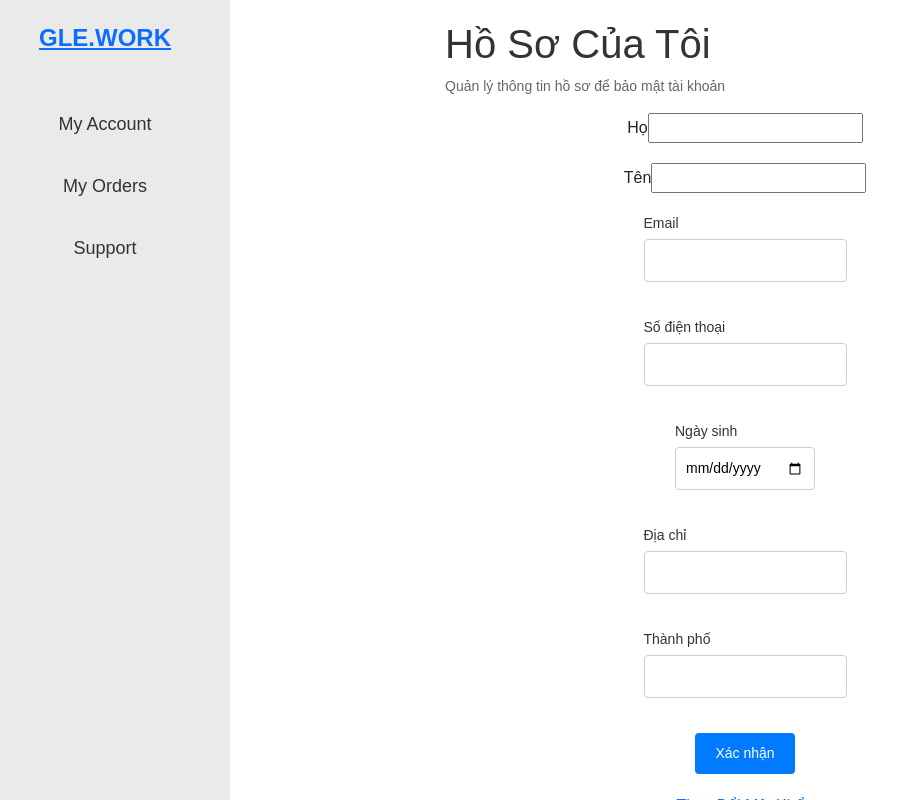
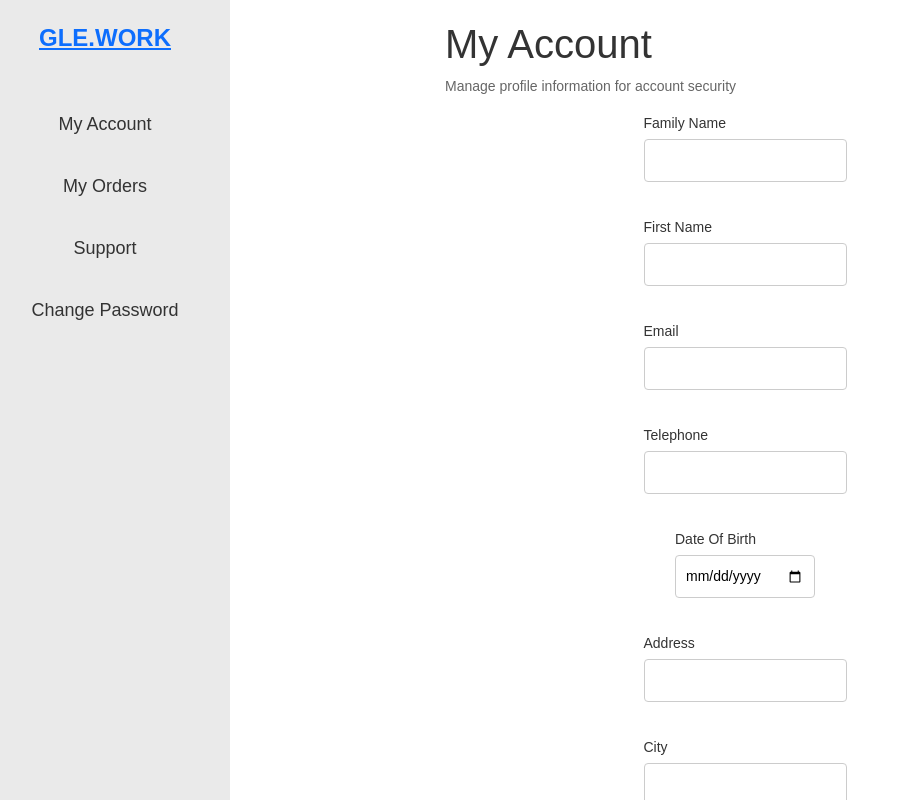
Before and after one commit to Will-Gle/glework, a React (Vite) app: page /user/my-account in a window 1280 px wide. Shown: the whole page, without its empty margins (20-917 px from the left). Built offline with nearby package versions, Linux system fonts and the light colour scheme.

Commit message:
Modify UserPage

```diff
--- a/src/components/UserPage/MyAccount.tsx
+++ b/src/components/UserPage/MyAccount.tsx
@@ -1,6 +1,5 @@
 import React, { useState, useEffect } from "react";
 import "./MyAccount.css"; // Add your styles
-import { Link } from "react-router-dom";
 
 interface User {
   firstName: string;
@@ -87,11 +86,11 @@ const MyAccount: React.FC = () => {
 
   return (
     <div className="my-account">
-      <h1>Hồ Sơ Của Tôi</h1>
-      <p>Quản lý thông tin hồ sơ để bảo mật tài khoản</p>
+      <h1>My Account</h1>
+      <p>Manage profile information for account security</p>
       <div className="form-container">
-        <div className="form-group">
-          <label>Họ</label>
+        <div className="account-form-group">
+          <label>Family Name</label>
           <input
             type="text"
             name="lastName"
@@ -99,8 +98,8 @@ const MyAccount: React.FC = () => {
             onChange={handleChange}
           />
         </div>
-        <div className="form-group">
-          <label>Tên</label>
+        <div className="account-form-group">
+          <label> First Name</label>
           <input
             type="text"
             name="firstName"
@@ -118,7 +117,7 @@ const MyAccount: React.FC = () => {
           />
         </div>
         <div className="account-form-group">
-          <label>Số điện thoại</label>
+          <label>Telephone</label>
           <input
             type="text"
             name="phoneNumber"
@@ -127,7 +126,7 @@ const MyAccount: React.FC = () => {
           />
         </div>
         <div className="account-form-group">
-          <label>Ngày sinh</label>
+          <label>Date Of Birth</label>
           <input
             type="date"
             name="dateOfBirth"
@@ -136,7 +135,7 @@ const MyAccount: React.FC = () => {
           />
         </div>
         <div className="account-form-group">
-          <label>Địa chỉ</label>
+          <label>Address</label>
           <input
             type="text"
             name="address"
@@ -145,7 +144,7 @@ const MyAccount: React.FC = () => {
           />
         </div>
         <div className="account-form-group">
-          <label>Thành phố</label>
+          <label>City</label>
           <input
             type="text"
             name="city"
@@ -156,7 +155,6 @@ const MyAccount: React.FC = () => {
         <button onClick={handleSubmit} className="submit-btn">
           Xác nhận
         </button>
-        <Link to="/new-password">Thay Đổi Mật Khẩu</Link>
         {message && <p className="message">{message}</p>}
       </div>
     </div>
--- a/src/components/UserPage/UserSidePanel.tsx
+++ b/src/components/UserPage/UserSidePanel.tsx
@@ -21,6 +21,9 @@ const SidePanel: React.FC = () => {
           <li>
             <Link to="/user/support">Support</Link>
           </li>
+          <li>
+            <Link to="/new-password">Change Password</Link>
+          </li>
         </ul>
       </nav>
     </div>
```
